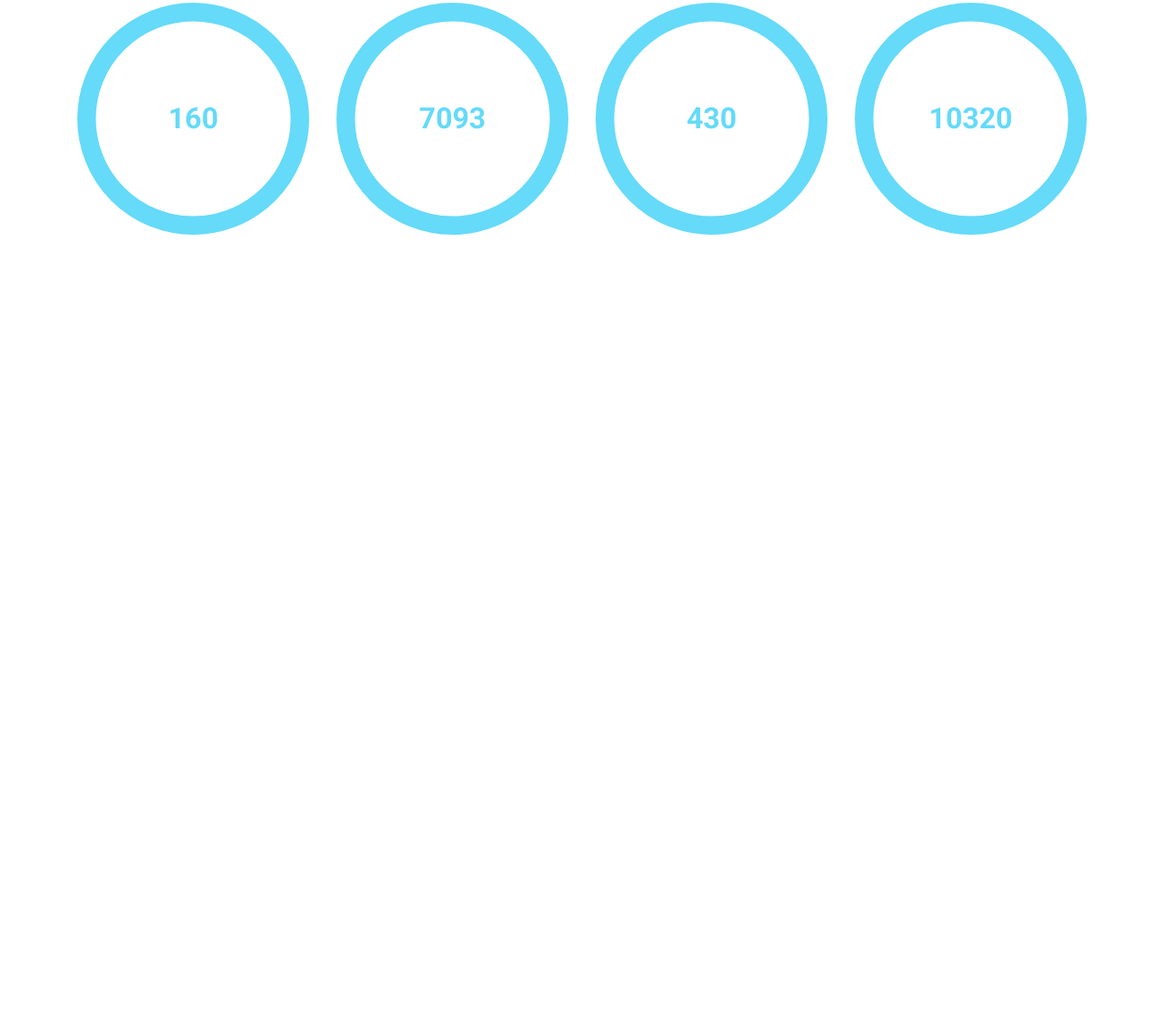
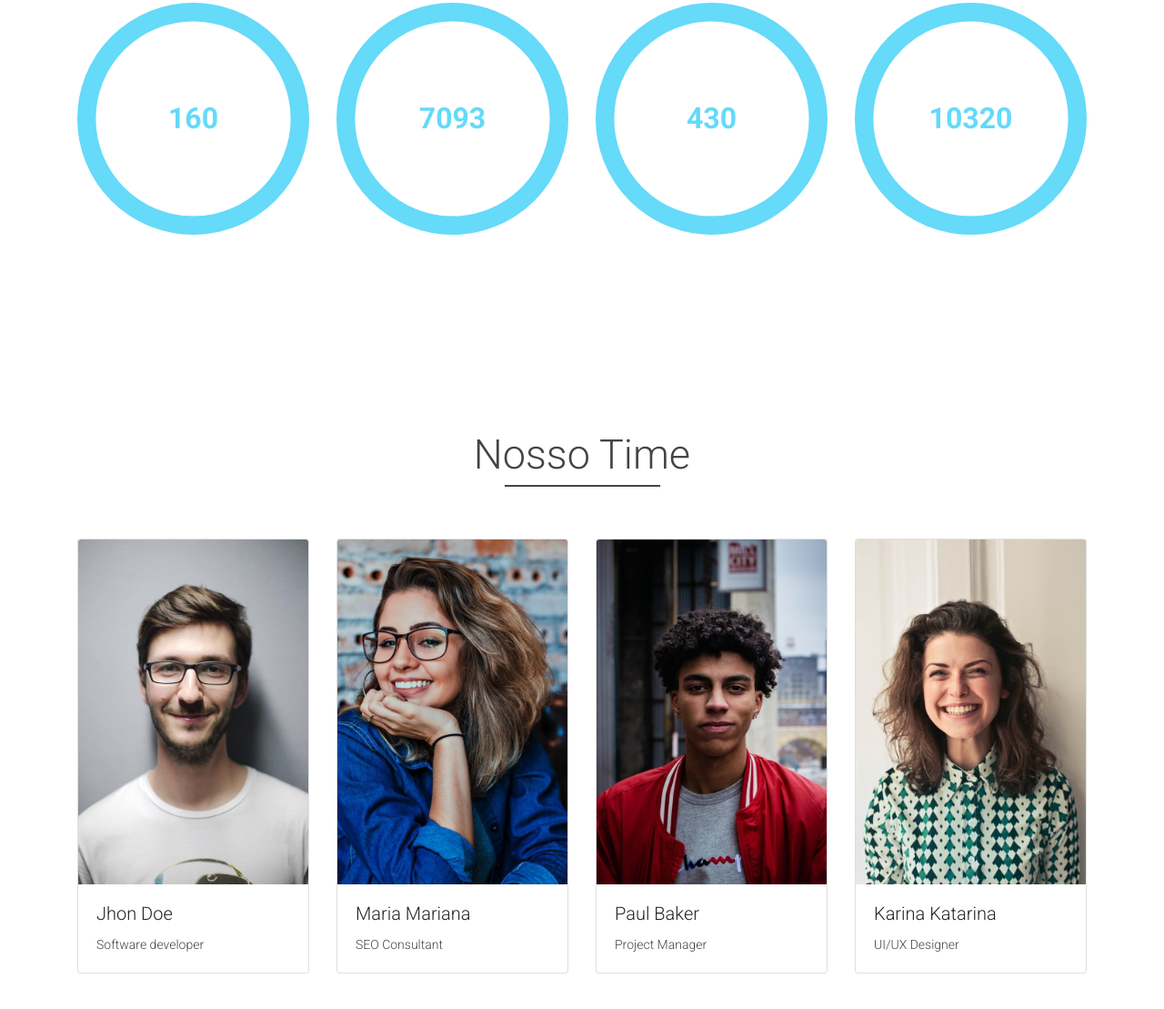
Before and after one commit to eugeniocarvalho/hdc-agency, a website: page index.html in a window 1280 px wide. Shown: the part 2051-3160 px from the top of the page at 91% size. Before the commit the page ends 2454 px from the top, so only its background shows below. Drawn offline with nearby package versions, Linux system fonts and the light colour scheme; a script that the page names is missing.

Commit message:
added team card

```diff
--- a/index.html
+++ b/index.html
@@ -239,6 +239,65 @@
           </div>
         </div>
       </div>
+
+      <!-- Time da Empresa -->
+      <div id="team-area">
+        <div class="container">
+          <div class="row">
+            <div class="col-12">
+              <h3 class="main-title">Nosso Time</h3>
+            </div>
+
+            <div class="col-md-3">
+              <div class="card">
+                <img src="img/profile1.jpg" alt="Software developer" class="card-img-top">
+
+                <div class="card-body">
+                  <h5 class="card-title">Jhon Doe</h5>
+
+                  <p class="card-text">Software developer</p>
+                </div>
+              </div>
+            </div>
+
+            <div class="col-md-3">
+              <div class="card">
+                <img src="img/profile2.jpg" alt="SEO consultant" class="card-img-top">
+
+                <div class="card-body">
+                  <h5 class="card-title">Maria Mariana</h5>
+
+                  <p class="card-text">SEO Consultant</p>
+                </div>
+              </div>
+            </div>
+
+            <div class="col-md-3">
+              <div class="card">
+                <img src="img/profile3.jpg" alt="Project manager" class="card-img-top">
+
+                <div class="card-body">
+                  <h5 class="card-title">Paul Baker</h5>
+
+                  <p class="card-text">Project Manager</p>
+                </div>
+              </div>
+            </div>
+
+            <div class="col-md-3">
+              <div class="card">
+                <img src="img/profile4.jpg" alt="UI/UX designer" class="card-img-top">
+
+                <div class="card-body">
+                  <h5 class="card-title">Karina Katarina</h5>
+
+                  <p class="card-text">UI/UX Designer</p>
+                </div>
+              </div>
+            </div>
+          </div>
+        </div>
+      </div>
     </div>
   </main>
 
```
